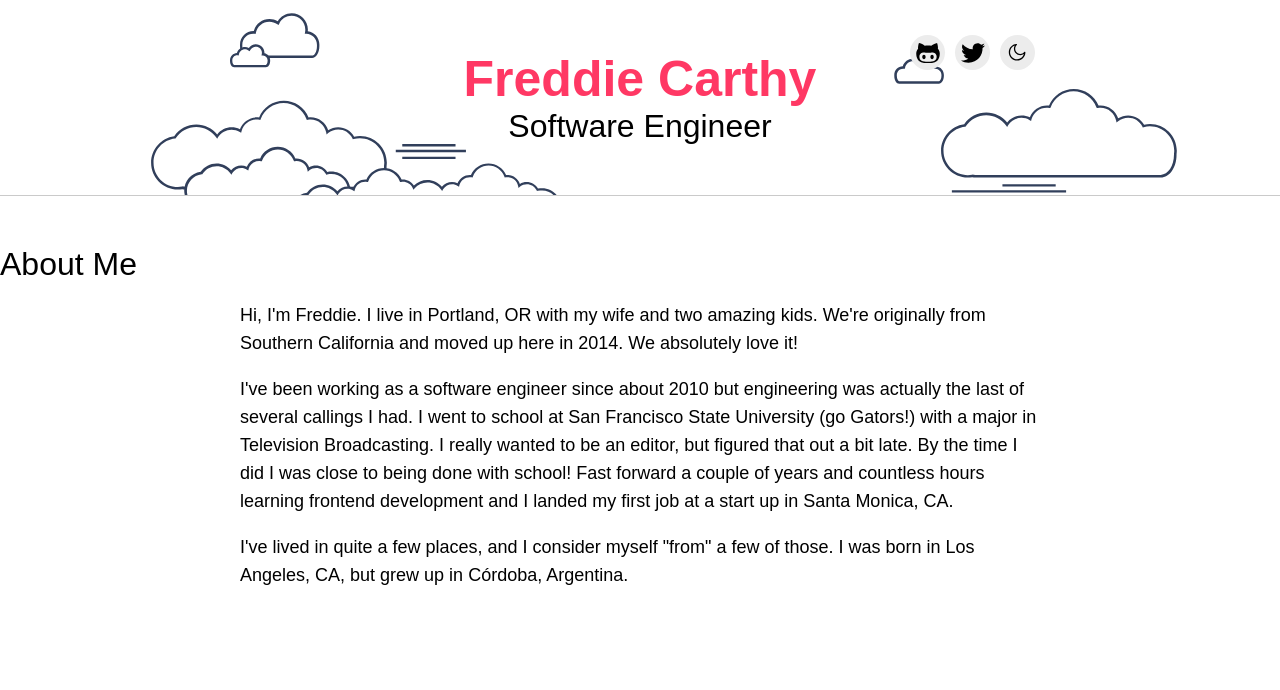
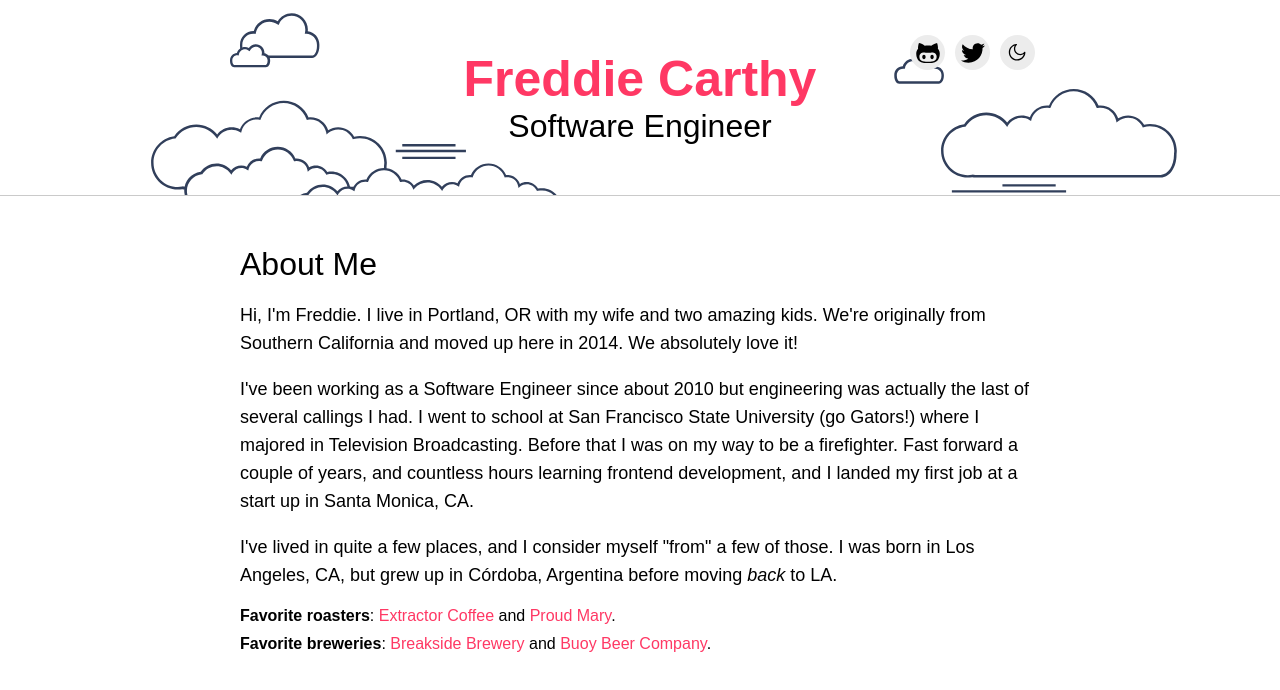
Before and after one commit to gjunkie/freddiecarthy, a Next.js app: page /about in a window 1280 px wide. Shown: the top 690 px of the page. Built offline with nearby package versions, Linux system fonts and the light colour scheme.

Commit message:
add details to about page

```diff
--- a/pages/about.js
+++ b/pages/about.js
@@ -1,6 +1,8 @@
 import * as React from 'react'
 import Head from 'next/head'
 import { PageTitle } from '../components/PageTitle'
+
+import styles from './About.module.css'
 
 const About = () => {
   return (
@@ -8,19 +10,24 @@ const About = () => {
       <Head>
         <title>Freddie Carthy - About</title>
       </Head>
-      <PageTitle title="About Me"></PageTitle>
-      <main>
+      <main className={styles.about}>
+        <PageTitle title="About Me"></PageTitle>
         <p>
           Hi, I&apos;m Freddie. I live in Portland, OR with my wife and two amazing kids. We&apos;re originally from Southern California and moved up here in 2014. We absolutely love it!
         </p>
 
         <p>
-          I&apos;ve been working as a software engineer since about 2010 but engineering was actually the last of several callings I had. I went to school at San Francisco State University (go Gators!) with a major in Television Broadcasting. I really wanted to be an editor, but figured that out a bit late. By the time I did I was close to being done with school! Fast forward a couple of years and countless hours learning frontend development and I landed my first job at a start up in Santa Monica, CA.
+          I&apos;ve been working as a Software Engineer since about 2010 but engineering was actually the last of several callings I had. I went to school at San Francisco State University (go Gators!) where I majored in Television Broadcasting. Before that I was on my way to be a firefighter. Fast forward a couple of years, and countless hours learning frontend development, and I landed my first job at a start up in Santa Monica, CA.
         </p>
 
         <p>
-          I&apos;ve lived in quite a few places, and I consider myself &quot;from&quot; a few of those. I was born in Los Angeles, CA, but grew up in Córdoba, Argentina.
+          I&apos;ve lived in quite a few places, and I consider myself &quot;from&quot; a few of those. I was born in Los Angeles, CA, but grew up in Córdoba, Argentina before moving <i>back</i> to LA.
         </p>
+
+        <ul className={styles.favorites}>
+          <li><strong>Favorite roasters</strong>: <a href="https://extractocoffee.com/" target="_blank" rel="noreferrer">Extractor Coffee</a> and <a href="https://proudmarycoffee.com/" target="_blank" rel="noreferrer">Proud Mary</a>.</li>
+          <li><strong>Favorite breweries</strong>: <a href="https://breakside.com/" target="_blank" rel="noreferrer">Breakside Brewery</a> and <a href="https://www.buoybeer.com/" target="_blank" rel="noreferrer">Buoy Beer Company</a>.</li>
+        </ul>
       </main>
     </>
   )
```
